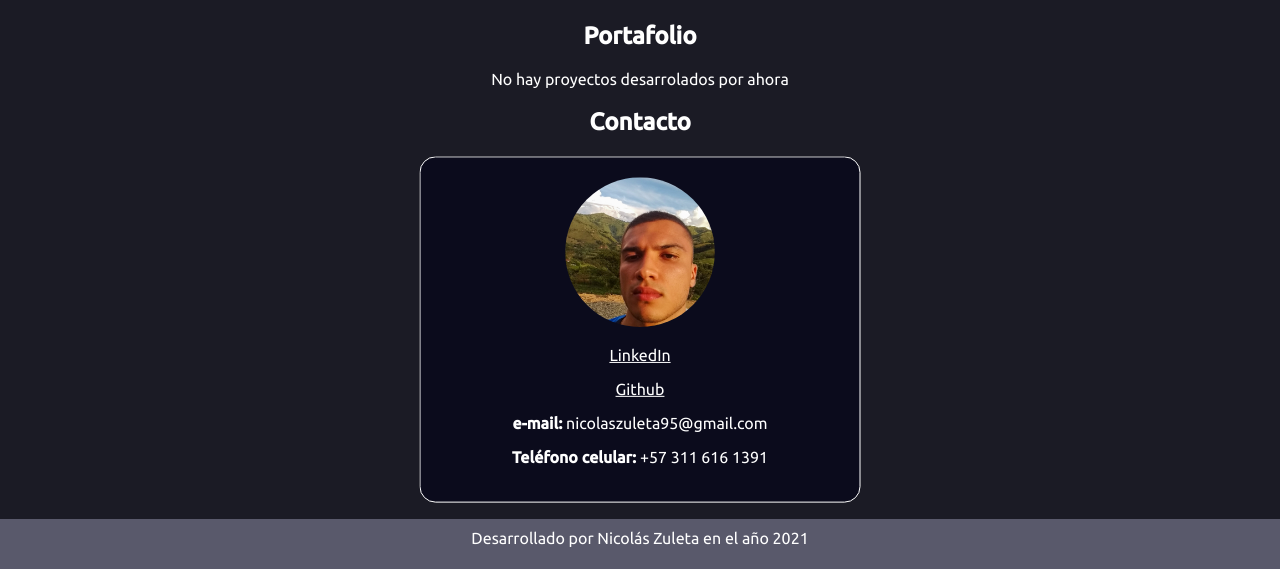
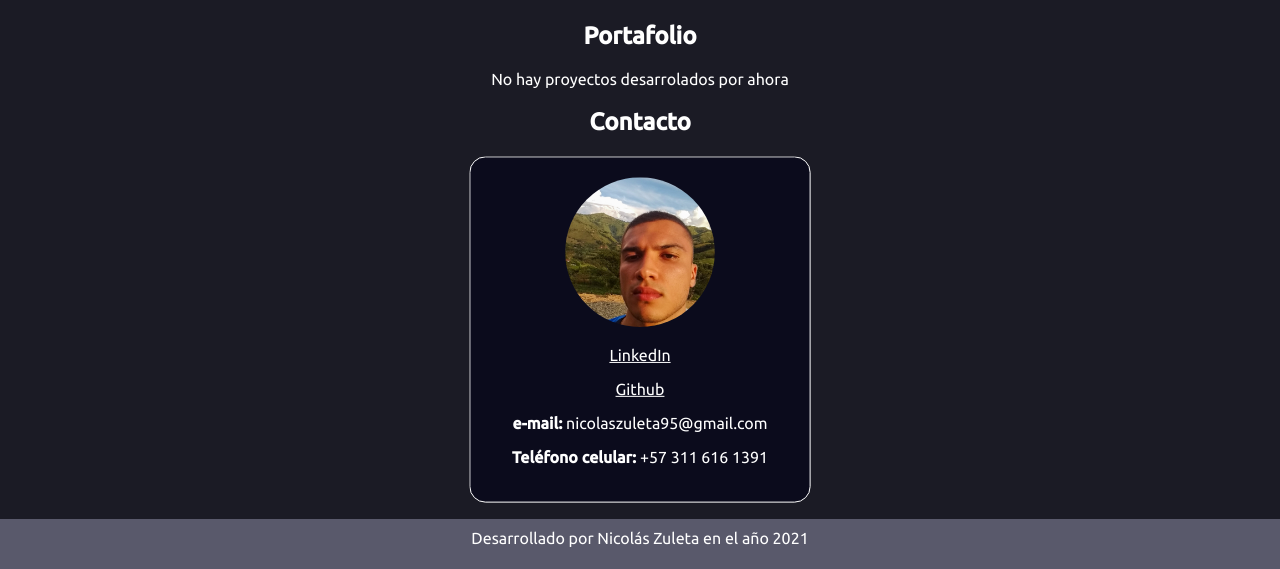
Before and after one commit to nicolaszuleta95/nicolaszuleta95.github.io, a plain HTML site: page index.html in a window 1280 px wide. Shown: the part 604-1173 px from the top of the page. Drawn offline with nearby package versions, Linux system fonts and the light colour scheme.

Commit message:
Changed contact details width

```diff
--- a/resources/css/style.css
+++ b/resources/css/style.css
@@ -1,3 +1,5 @@
+/* Esas lineas de arriba son para que de el jekyll con github pages
+--------------------------------------------------------------------- */
 /* VARIABLES
 --------------------------------------------------------------------- */
 /* BODY
@@ -86,7 +88,7 @@ nav a {
   text-align: Center;
   -webkit-box-shadow: 0 0px 0px 0 rgba(0, 0, 0, 0.5);
           box-shadow: 0 0px 0px 0 rgba(0, 0, 0, 0.5);
-  width: 400px;
+  width: 300px;
   padding: 20px;
   -webkit-animation: pulse 1.5s infinite;
           animation: pulse 1.5s infinite;
```
Also changed, not shown: 1 other file.
